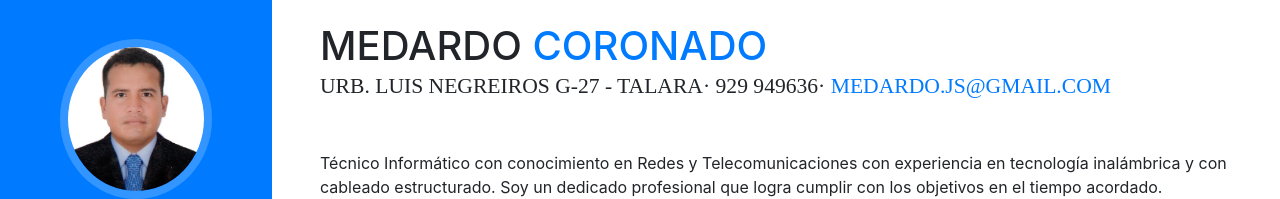
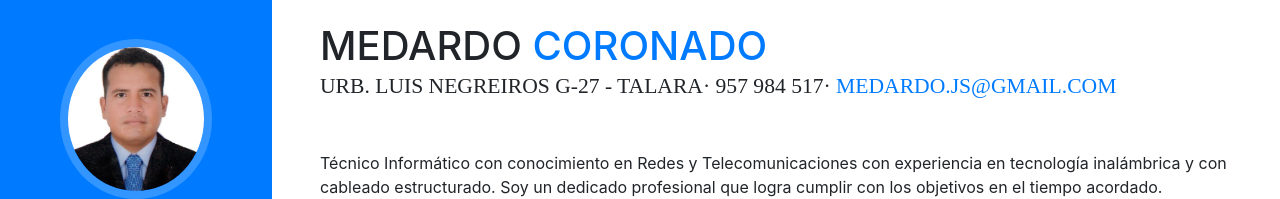
Before and after one commit to medardojs/medardojs.github.io, a website with bundled scripts: page index.html in a window 1280 px wide. Shown: the part 197-396 px from the top of the page. Built offline with nearby package versions, Linux system fonts and the light colour scheme; a web font is replaced by a local one.

Commit message:
Update index.html

```diff
--- a/index.html
+++ b/index.html
@@ -63,7 +63,7 @@
           <h1 class="mb-0">Medardo
             <span class="text-primary">Coronado</span>
           </h1>
-          <div class="subheading mb-5">Urb. Luis Negreiros G-27 - Talara· 929 949636·
+          <div class="subheading mb-5">Urb. Luis Negreiros G-27 - Talara· 957 984 517·
             <a href="mailto:medardo.js@gmail.com">medardo.js@gmail.com</a>
           </div>
           <p>Técnico Informático con conocimiento en Redes y Telecomunicaciones con experiencia en tecnología
```
